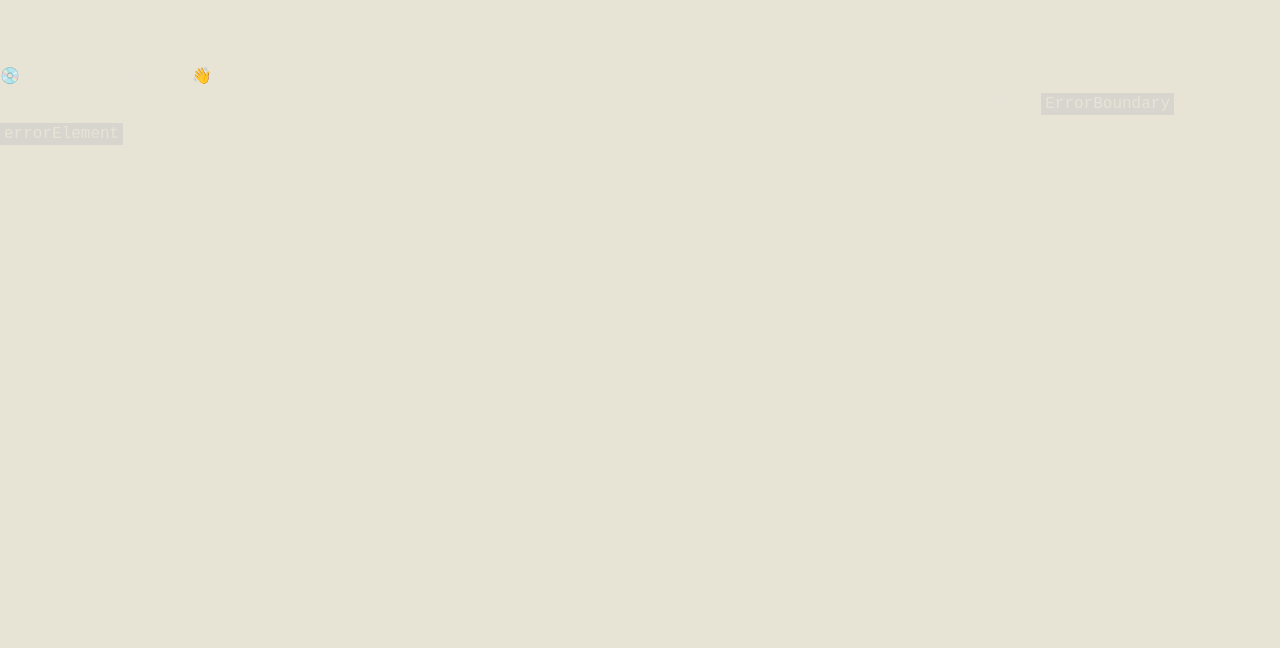
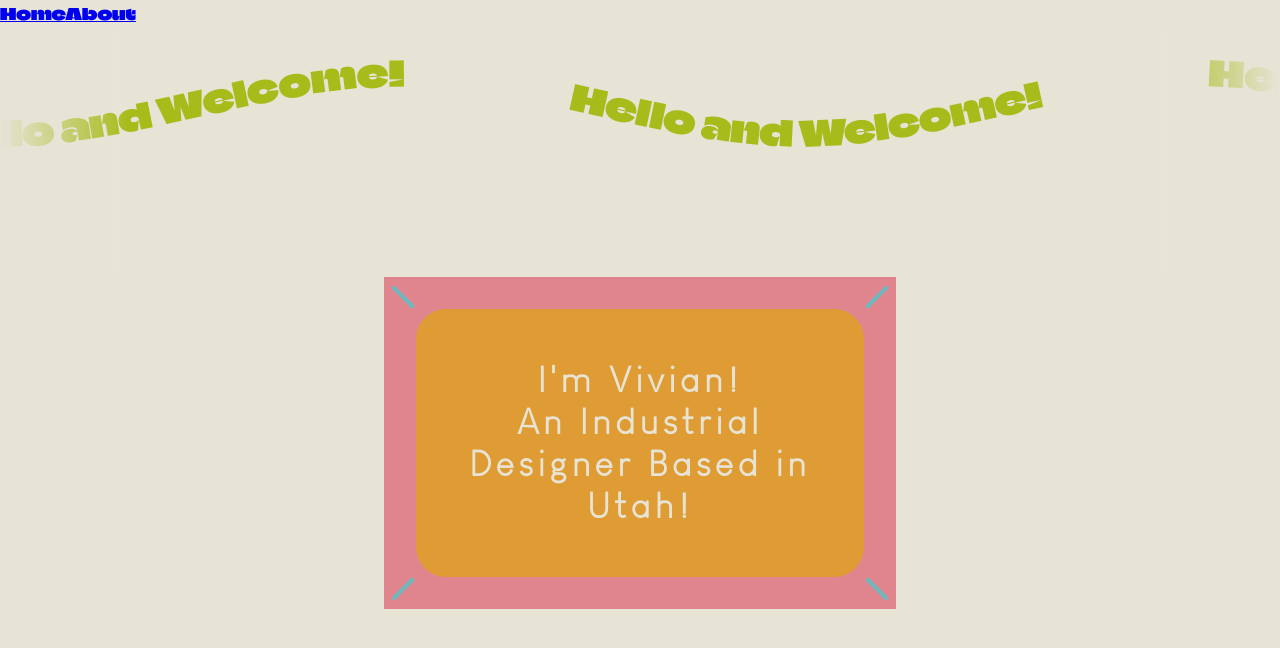
Before and after one commit to VivianTPham/portfolio, a React (Create React App) app: page /#/ in a window 1280 px wide. Before the commit this address had no page. Shown: the top 648 px of the page. Built offline with nearby package versions, Linux system fonts and the light colour scheme.

Commit message:
Using hash router

```diff
--- a/src/App.tsx
+++ b/src/App.tsx
@@ -1,14 +1,20 @@
 import React from 'react';
 import logo from './logo.svg';
 import './App.css';
-import WavyMarquee from './components/WavyMarquee/WavyMarquee';
+import { Routes, Route, Link } from 'react-router-dom';
+
 import Home from './components/Home/Home';
+import Resume from './components/Resume/Resume';
 
 function App() {
   return (
     <>
-      <WavyMarquee />
-      <Home />
+    <Link to="/">Home</Link>
+    <Link to="/resume">About</Link>
+    <Routes>
+      <Route path="/" element={<Home />} />
+      <Route path="/resume" element={<Resume />} />
+    </Routes>
     </>
   );
 }
--- a/src/index.tsx
+++ b/src/index.tsx
@@ -1,34 +1,20 @@
 import React from 'react';
 import ReactDOM from 'react-dom/client';
-import { createBrowserRouter, RouterProvider } from 'react-router-dom';
+import { HashRouter } from 'react-router-dom';
 import './index.css';
 import App from './App';
 import reportWebVitals from './reportWebVitals';
 
-import Home from './components/Home/Home';
-import Resume from './components/Resume/Resume';
-
-const router = createBrowserRouter([
-  {
-    path: '/portfolio',
-    element: <Home />,
-  },
-  {
-    path: '/portfolio/resume',
-    element: <Resume />,
-  },
-]);
-
 const root = ReactDOM.createRoot(
   document.getElementById('root') as HTMLElement
 );
+
 root.render(
   <React.StrictMode>
-    <RouterProvider router={router} />
+    <HashRouter>
+      <App />
+    </HashRouter>
   </React.StrictMode>
 );
 
-// If you want to start measuring performance in your app, pass a function
-// to log results (for example: reportWebVitals(console.log))
-// or send to an analytics endpoint. Learn more: https://bit.ly/CRA-vitals
 reportWebVitals();
```
